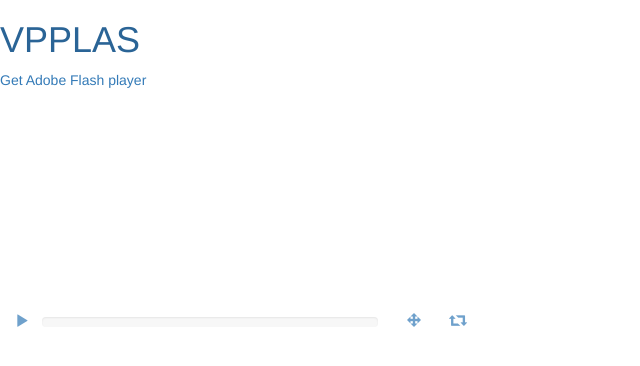
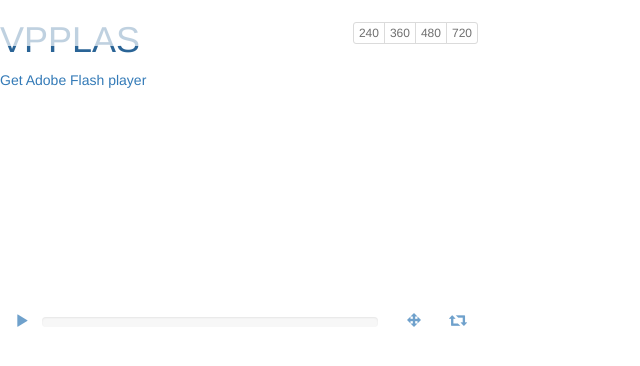
Before and after one commit to Mu57Di3/vkplayer, a plain HTML site: page index.html in a window 1280 px wide. Shown: the whole page, without its empty margins (0-640 px from the left). Drawn offline with nearby package versions, Linux system fonts and the light colour scheme.

Commit message:
кнопки переключения качества

```diff
--- a/index.html
+++ b/index.html
@@ -137,6 +137,12 @@
     </div>
     <div id="bpTopPanel" class="top_panel">
         <span class="pull-left" id="video_title"></span>
+        <div class="btn-group btn-group-xs pull-right" role="group" >
+            <button id="b240" type="button" class="btn btn-default" q="240">240</button>
+            <button id="b360" type="button" class="btn btn-default" q="360">360</button>
+            <button id="b480" type="button" class="btn btn-default" q="480">480</button>
+            <button id="b720" type="button" class="btn btn-default" q="720">720</button>
+        </div>
         <span class="pull-right" id="video_dutation"></span>
     </div>
     <div id="bpBottomPanel" class="button_panel">
```
